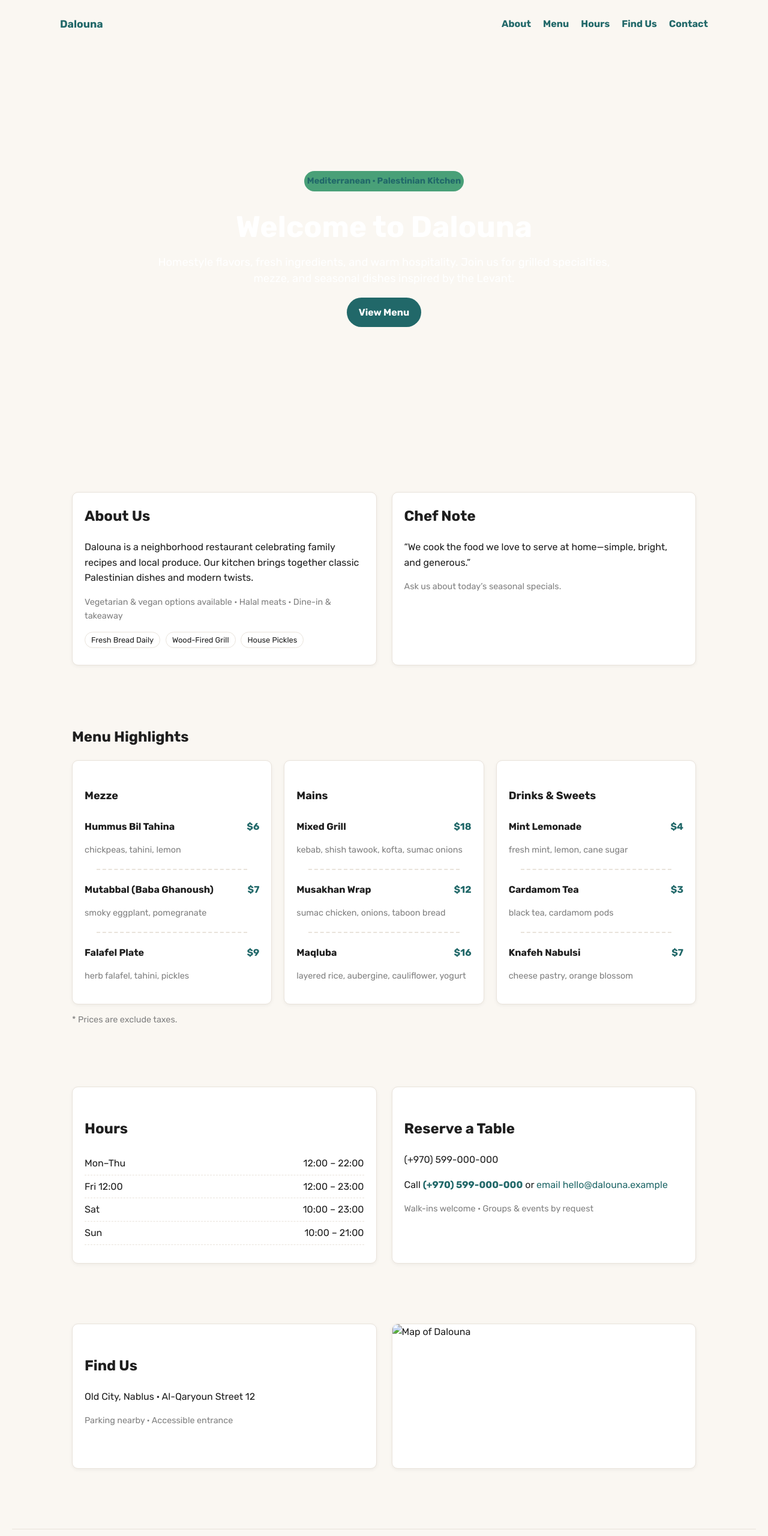
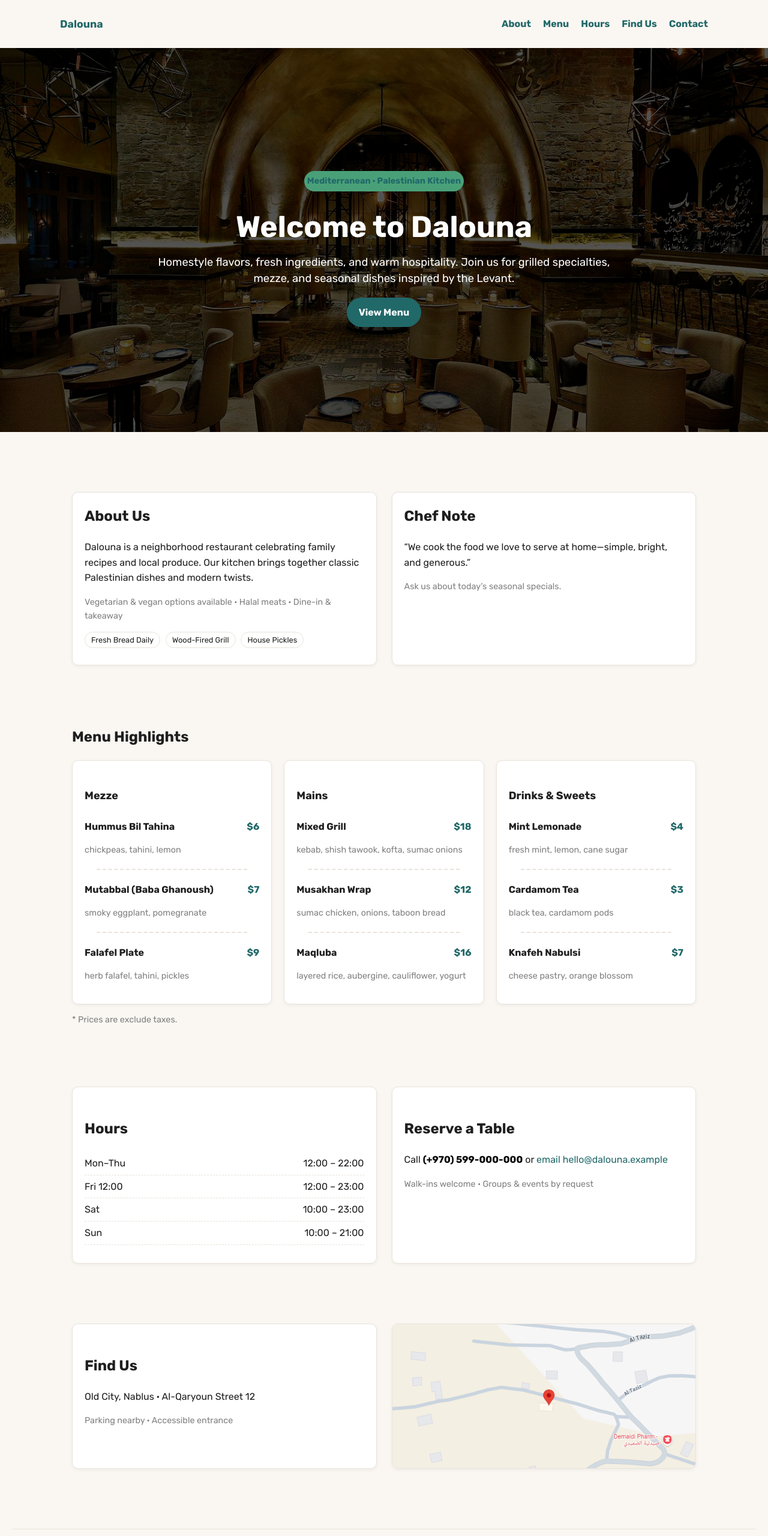
Before and after one commit to Muna-Abusamra/dalouna-12429642, a plain HTML site: page index.html in a window 1280 px wide. Shown: the top 2560 px of the page at 60% size. Drawn offline with Linux system fonts and the light colour scheme.

Commit message:
Add Dalouna project

```diff
--- a/dalouna/index.html
+++ b/index.html
@@ -160,7 +160,7 @@
             </div>
         </article>
         <div class="hours-card">
-            <h2>Reserve a Table</h2>(+970) 599-000-000
+            <h2>Reserve a Table</h2>
             <p> Call <a href="tel:(+970) 599-000-000"><strong>(+970) 599-000-000</strong></a> or <a href="mailto:emailhello@dalouna.example" >email hello@dalouna.example</a></p>
             <p class="grey">Walk-ins welcome · Groups & events by request</p>
         </div>
@@ -176,7 +176,7 @@
             </div>
         </article>
         <div class="find-us-card img-card">
-            <img src="map.png" alt="Map of Dalouna" >
+            <img src="./images/map.png" alt="Map of Dalouna" >
         </div>
 
     </section>
--- a/dalouna/style.css
+++ b/style.css
@@ -54,7 +54,7 @@ nav a{
 }
 .hero{
     height: 80vh;
-    background-image: url("bg.jpg");
+    background-image: url("./images/bg.jpg");
     display: flex;
     flex-direction: column;
     justify-content: center;
@@ -230,9 +230,16 @@ nav a{
 }
 .hours-card a{
     text-decoration: none;
-    color: #216869;
+    /*color: #216869;*/
 
 }
+.hours-card a[href^="mailto:"] {
+    color: #216869;
+}
+.hours-card a[href^="tel:"] {
+    color: black;
+}
+
 hr{
     border: none;
     border-bottom: 2px dashed #e9e3db;
```
Also changed, not shown: images/bg.jpg (renamed from dalouna/images/bg.jpg), images/map.png (renamed from dalouna/images/map.png).
